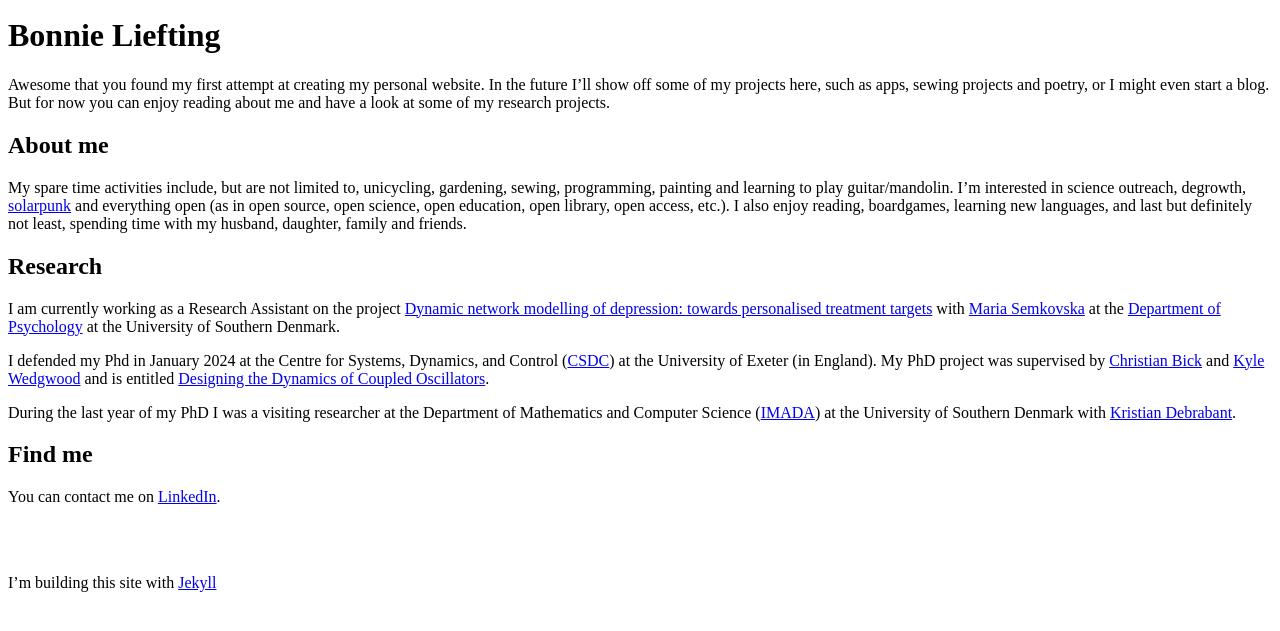
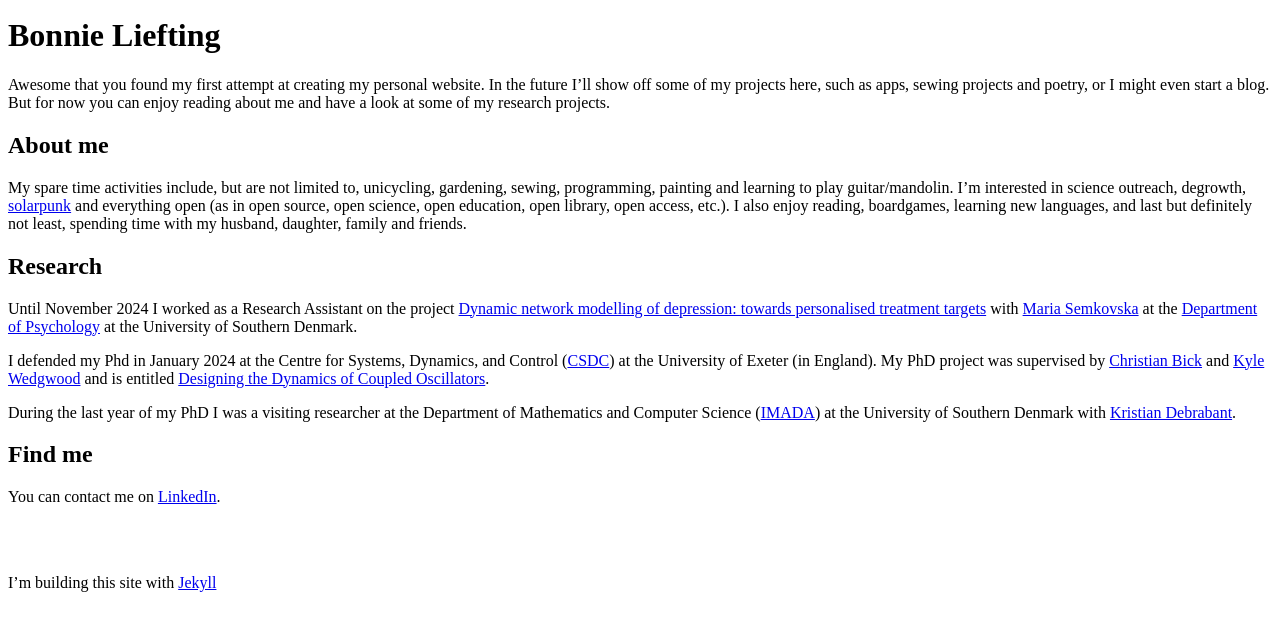
Before and after one commit to bonnie522/bonnie522, a Jekyll site: the page built from index.md, in a window 1280 px wide, cut to the strip 112-743 px from the top of the page. Built offline with Jekyll 4.4.1, drawn with Linux system fonts in a browser that asks for light colours.

Commit message:
Update index.md

```diff
--- a/index.md
+++ b/index.md
@@ -9,7 +9,7 @@ Awesome that you found my first attempt at creating my personal website. In the
 My spare time activities include, but are not limited to, unicycling, gardening, sewing, programming, painting and learning to play guitar/mandolin. I'm interested in science outreach, degrowth, [solarpunk](https://www.e-flux.com/architecture/positions/191258/is-ornamenting-solar-panels-a-crime/) and everything open (as in open source, open science, open education, open library, open access, etc.). I also enjoy reading, boardgames, learning new languages,  and last but definitely not least, spending time with my husband, daughter, family and friends.
 
 ## Research
-I am currently working as a Research Assistant on the project [Dynamic network modelling of depression: towards personalised treatment targets](https://lundbeckfonden.com/en/dynamic-network-modelling-of-depression-towards-personalised-treatment-targets) with [Maria Semkovska](https://portal.findresearcher.sdu.dk/da/persons/maria-semkovska) at the [Department of Psychology](https://www.sdu.dk/en/om_sdu/institutter_centre/institut_psykologi) at the University of Southern Denmark.
+Until November 2024 I worked as a Research Assistant on the project [Dynamic network modelling of depression: towards personalised treatment targets](https://lundbeckfonden.com/en/dynamic-network-modelling-of-depression-towards-personalised-treatment-targets) with [Maria Semkovska](https://portal.findresearcher.sdu.dk/da/persons/maria-semkovska) at the [Department of Psychology](https://www.sdu.dk/en/om_sdu/institutter_centre/institut_psykologi) at the University of Southern Denmark.
 
 I defended my Phd in January 2024 at the Centre for Systems, Dynamics, and Control ([CSDC](https://mathematics.exeter.ac.uk/research/csdc/)) at the University of Exeter (in England). My PhD project was supervised by [Christian Bick](https://www.math.vu.nl/~bick/) and [Kyle Wedgwood](https://empslocal.ex.ac.uk/people/staff/kcaw201/index.html) and is entitled [Designing the Dynamics of Coupled Oscillators](https://liefting.github.io/2024/01/24/Designing-the-Dynamics-of-Coupled-Oscillators.html).
 
```
